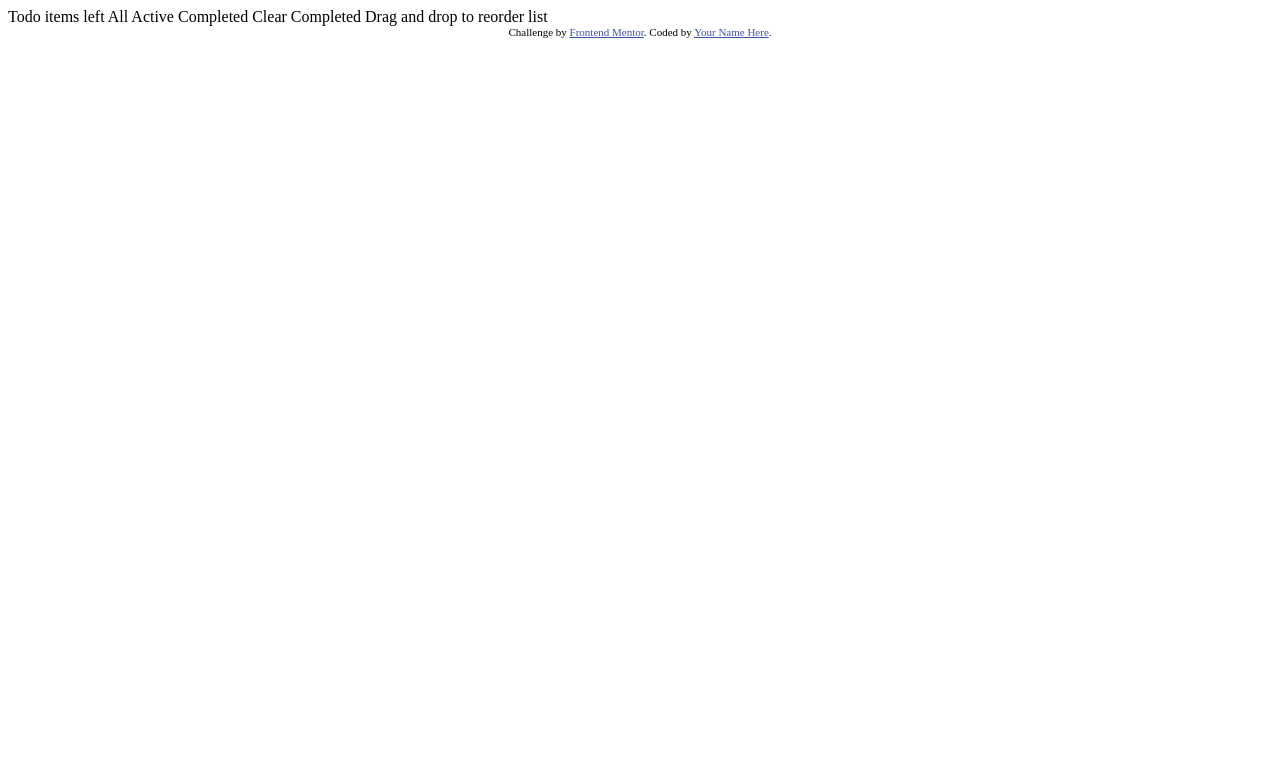
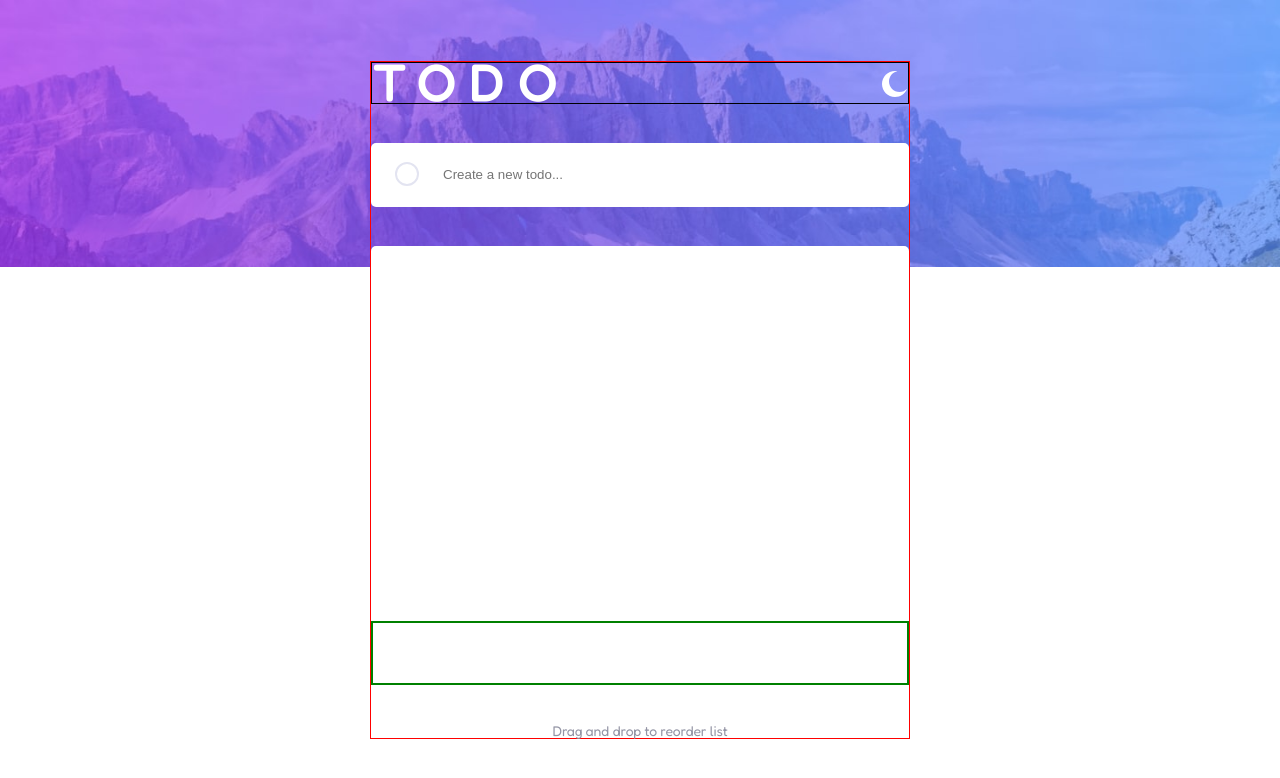
Before and after one commit to GuiFraV/todo_app, a plain HTML site: page index.html in a window 1280 px wide. Drawn offline with Linux system fonts and the light colour scheme.

Commit message:
Second Commit (Add new todo in todo list)

```diff
--- a/index.html
+++ b/index.html
@@ -2,35 +2,35 @@
 <html lang="en">
 <head>
   <meta charset="UTF-8">
-  <meta name="viewport" content="width=device-width, initial-scale=1.0"> <!-- displays site properly based on user's device -->
-
-  <link rel="icon" type="image/png" sizes="32x32" href="./images/favicon-32x32.png">
-
-  <title>Frontend Mentor | Todo app</title>
-
-  <!-- Feel free to remove these styles or customise in your own stylesheet 👍 -->
-  <style>
-    .attribution { font-size: 11px; text-align: center; }
-    .attribution a { color: hsl(228, 45%, 44%); }
-  </style>
+  <meta http-equiv="X-UA-Compatible" content="IE=edge">
+  <meta name="viewport" content="width=device-width, initial-scale=1.0">
+  <link rel="stylesheet" href="style.css">
+  <title>Let's GO to do app</title>
 </head>
 <body>
 
-  Todo
+  <div id="Card">
+    <header>
+      <h1>TODO
+        <img id ="Moon" src="images/icon-moon.svg" alt="icon-moon">
+      </h1>
+    </header>
+      <div id="NewToDo">
+        <div id="Positionning">
+          <div id="Circle"></div>
+          <input type="text" id="CreateSentence" placeholder="Create a new todo...">
+        </div>
+      </div>
+    <section>
+      <div id="BodyToDo">
+        <div id="FootBodyToDo"></div>
+      </div>
+    </section>
+    <footer>
+      <div id="DragAndDrop"> Drag and drop to reorder list</div>
+    </footer>
+  </div>
 
-  <!-- Add dynamic number --> items left
-
-  All
-  Active
-  Completed
-
-  Clear Completed
-
-  Drag and drop to reorder list
-
-  <div class="attribution">
-    Challenge by <a href="https://www.frontendmentor.io?ref=challenge" target="_blank">Frontend Mentor</a>.
-    Coded by <a href="#">Your Name Here</a>.
-  </div>
+<script src="script.js"></script>
 </body>
 </html>
--- /dev/null
+++ b/script.js
@@ -0,0 +1,33 @@
+// Variables of TOdo DOM
+const a = document.getElementById("Circle");
+
+// When User click on button => get value in the input
+a.onclick = function() {
+    var inputValue = document.getElementById("CreateSentence").value;
+    console.log(inputValue);
+    // Reset input value
+    var inputValue = document.getElementById("CreateSentence").value = " ";
+}
+
+// When User click on button => put a new todo on list
+a.onclick = function() {
+
+    var inputValue = document.getElementById("CreateSentence").value;
+
+    // Create an "li" node:
+    const node = document.createElement("li");
+    node.innerHTML = '<span></span>';
+
+    // Create a text node:
+    const textnode = document.createTextNode(inputValue);
+
+    // Append the text node to the "li" node:
+    node.appendChild(textnode);
+
+    // Append the "li" node to the list:
+    document.getElementById("BodyToDo").appendChild(node);
+
+    // Reset input value
+    var inputValue = document.getElementById("CreateSentence").value = " ";
+
+}
--- /dev/null
+++ b/style.css
@@ -0,0 +1,150 @@
+@import url('https://fonts.googleapis.com/css2?family=Fredoka&display=swap');
+* {
+    margin: 0;
+    padding: 0;
+    box-sizing: border-box;
+}
+
+body {
+    background-image: url(images/bg-desktop-light.jpg);
+    background-repeat: no-repeat;
+    background-size: contain;
+    width: 100%;
+    height: 100vh;
+    display: flex;
+    justify-content: center;
+    align-items: center;
+}
+
+#Card {
+    border: 1px solid red;
+    height: 678px;
+    width: 540px;
+    font-family: 'Fredoka', sans-serif;
+    font-style: normal;
+    font-weight: 700;
+    font-size: 25px;
+    line-height: 40px;
+    letter-spacing: 15px;
+    display: flex;
+    flex-direction: column;
+    justify-content: space-between;
+}
+
+/* Header */
+h1 {
+    color :white;
+    border: 1px solid black;
+    position: relative;
+}
+
+#Moon {
+    position: absolute;
+    right: 0;
+    top: 20%;
+}
+
+/* Section */
+#NewToDo {
+    width: 100%;
+    height: 64px;
+    background-color: white;
+    /* border: 2px solid black; */
+    border-radius: 5px;
+    position :relative;
+}
+
+#Positionning {
+    width: 100%;
+    height: 24px;
+    /* border: 2px solid red; */
+    position: absolute;
+    left: 24px;
+    top: 30%;
+}
+
+#Circle {
+    width: 24px;
+    height: 24px;
+    border-radius: 50%;
+    border: 2px solid #E3E4F1;
+    cursor: pointer;
+
+}
+
+#CreateSentence {
+    /* border: 1px solid green; */
+    position :absolute;
+    top: 0%;
+    left: 48px;
+    width: 80%;
+    height: 100%;
+    border: none;
+}
+
+#CreateSentence:focus {
+    outline: none;
+}
+
+#BodyToDo {
+    width: 100%;
+    height: 439px;
+    background-color: white;
+    /* border: 3px solid blueviolet; */
+    position: relative;
+    border-radius: 5px;
+}
+
+li {
+    width: 100%;
+    height: 64px;
+    background-color: white;
+    border-top-left-radius: 5px ;
+    border-top-right-radius: 5px ;
+    border-bottom: 2px solid black;
+    display: flex;
+    align-items: center;
+    font-family: 'Josefin Sans';
+    font-style: normal;
+    font-weight: 400;
+    font-size: 18px;
+    line-height: 18px;
+    /* identical to box height */
+    letter-spacing: -0.25px;
+    color: #494C6B;
+}
+
+span {
+    width: 24px;
+    height: 24px;
+    border-radius: 50%;
+    border: 2px solid #E3E4F1;
+    cursor: pointer;
+    margin-left: 24px;
+    margin-right: 24px;
+}
+
+#FootBodyToDo {
+    width: 100%;
+    border: 2px solid green;
+    height: 64px;
+    position: absolute;
+    bottom: 0;
+    display: flex;
+    justify-content: space-evenly;
+    align-items: center;
+    font-size: 10px;
+}
+
+
+
+/* Footer */
+#DragAndDrop {
+    font-style: normal;
+    font-weight: 400;
+    font-size: 14px;
+    line-height: 14px;
+    text-align: center;
+    letter-spacing: -0.194444px;
+    color: #9495A5;
+}
```
